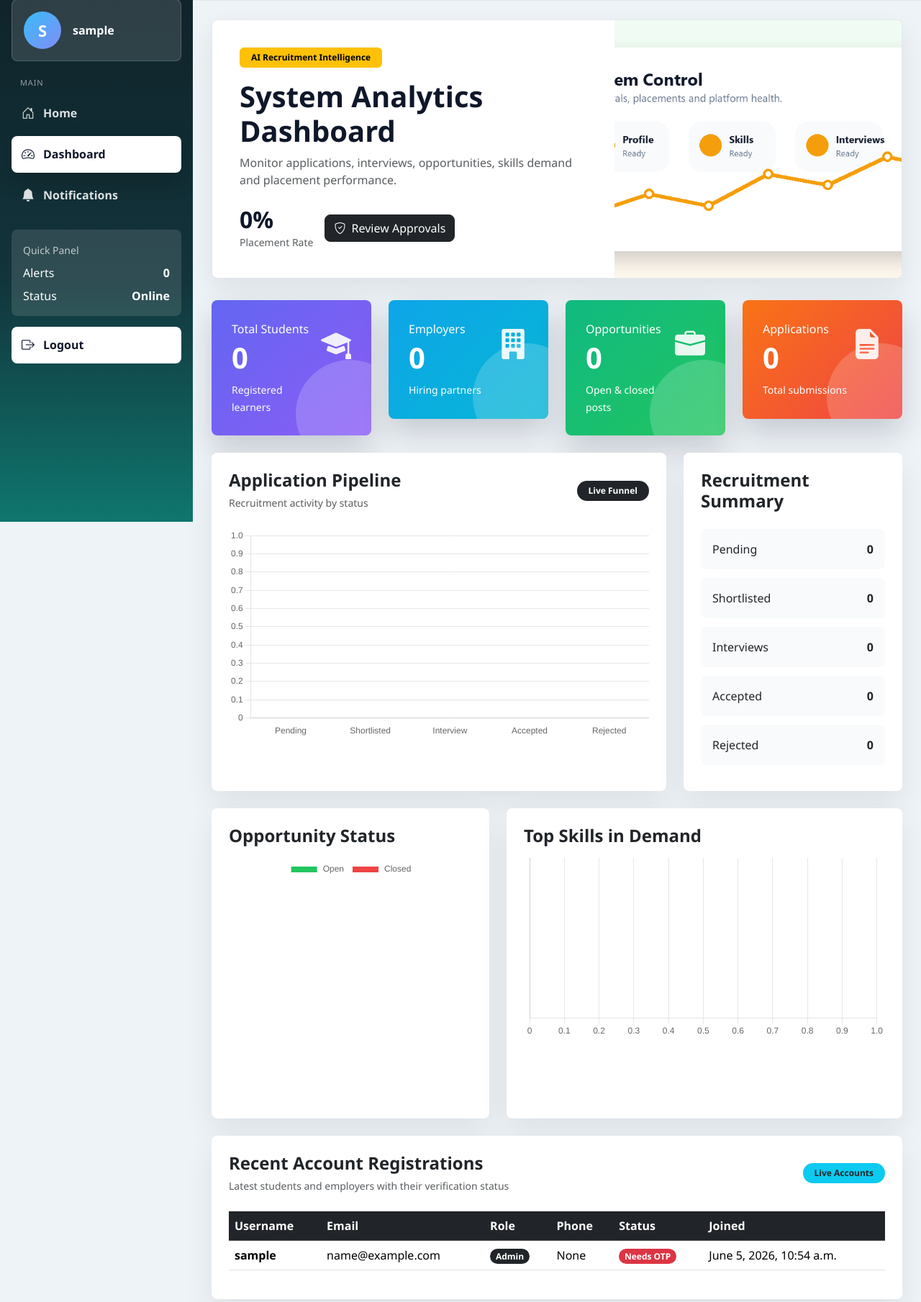
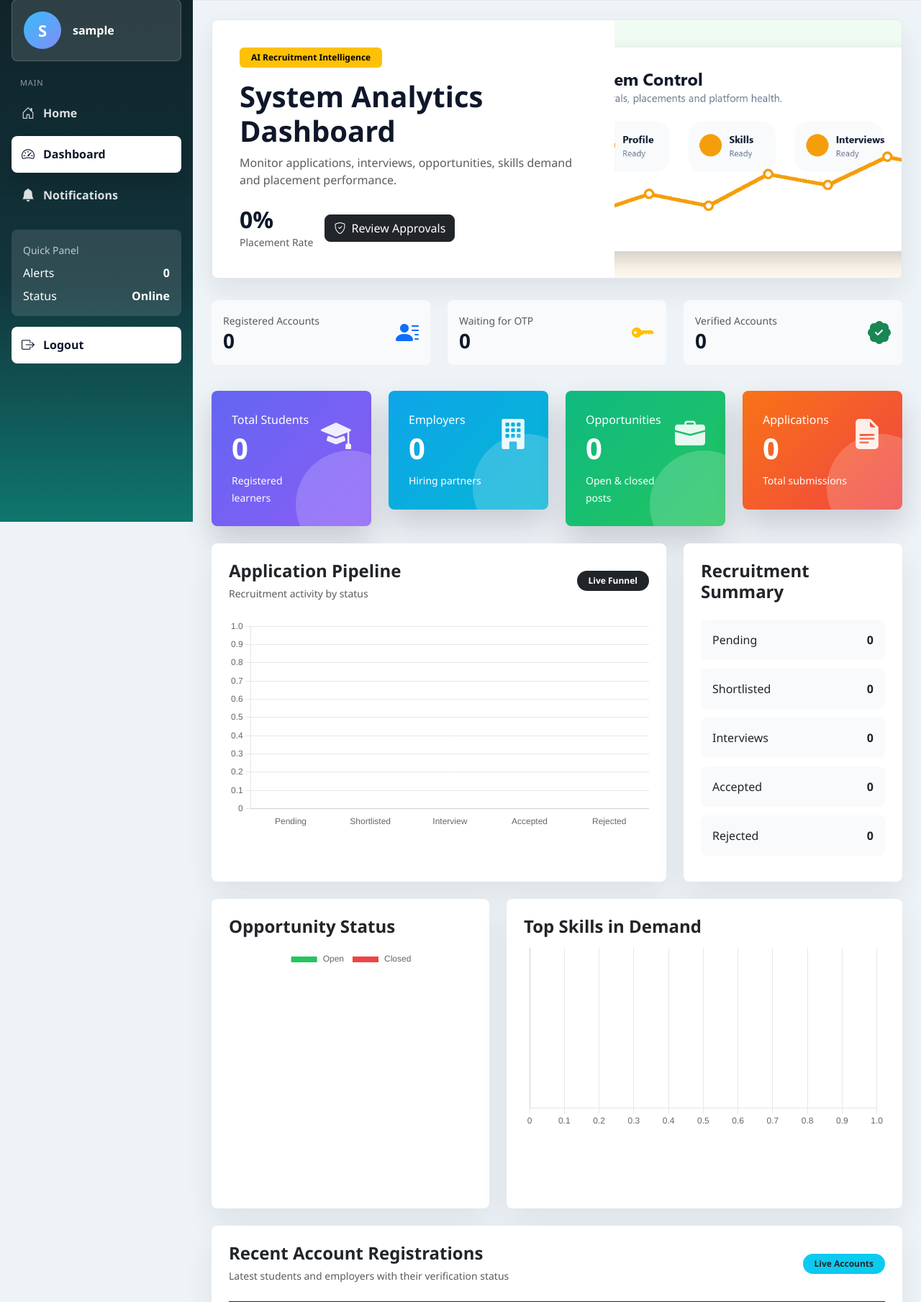
Before and after one commit to georgesultan931-bit/ai-attachment-system, a Django app: page /dashboard/ in a window 1280 px wide. Shown: the part 75-1884 px from the top of the page at 72% size. Run offline with Django 5.2, Linux system fonts and the light colour scheme; the visitor is signed in with stand-in values (Sample User, id 1); data comes from the database, SQL or seed files in the repository; data that the repository does not hold is empty; a map, chart or similar area stays blank.

Commit message:
Highlight registration status on admin dashboard

```diff
--- a/accounts/views.py
+++ b/accounts/views.py
@@ -68,6 +68,24 @@ def dashboard(request):
     total_students = StudentProfile.objects.count()
     total_employers = EmployerProfile.objects.count()
     total_opportunities = InternshipOpportunity.objects.count()
+
+    registered_accounts = User.objects.filter(
+        role__in=[
+            'student',
+            'employer'
+        ]
+    )
+
+    total_registered_accounts = registered_accounts.count()
+
+    pending_registration_count = registered_accounts.filter(
+        Q(is_approved=False) | Q(is_email_verified=False)
+    ).count()
+
+    verified_registration_count = registered_accounts.filter(
+        is_approved=True,
+        is_email_verified=True
+    ).count()
 
     open_opportunities = InternshipOpportunity.objects.filter(
         status='open'
@@ -150,20 +168,13 @@ def dashboard(request):
         for item in top_skills
     ]
 
-    pending_users = User.objects.filter(
-        role__in=[
-            'student',
-            'employer'
-        ],
-    ).filter(
+    pending_users = registered_accounts.filter(
         Q(is_approved=False) | Q(is_email_verified=False)
     ).order_by('-date_joined')
 
     all_users_data = []
 
-    users = User.objects.exclude(
-        role='admin'
-    ).order_by('-date_joined')
+    users = registered_accounts.order_by('-date_joined')
 
     recent_registered_users = users[:10]
 
@@ -202,6 +213,9 @@ def dashboard(request):
         'total_students': total_students,
         'total_employers': total_employers,
         'total_opportunities': total_opportunities,
+        'total_registered_accounts': total_registered_accounts,
+        'pending_registration_count': pending_registration_count,
+        'verified_registration_count': verified_registration_count,
 
         'open_opportunities': open_opportunities,
         'closed_opportunities': closed_opportunities,
@@ -487,7 +501,7 @@ def student_register(request):
 
                 messages.warning(
                     request,
-                    f'Account created, but the automatic email code was not delivered. Admin has been alerted. {otp_message}'
+                    f'Account created, but the automatic email code was not delivered. Ask admin to configure email or resend the code from the dashboard. {otp_message}'
                 )
 
                 return redirect('pending_approval')
@@ -549,7 +563,7 @@ def employer_register(request):
 
                 messages.warning(
                     request,
-                    f'Employer account created, but the automatic email code was not delivered. Admin has been alerted. {otp_message}'
+                    f'Employer account created, but the automatic email code was not delivered. Ask admin to configure email or resend the code from the dashboard. {otp_message}'
                 )
 
                 return redirect('pending_approval')
--- a/templates/accounts/admin_dashboard.html
+++ b/templates/accounts/admin_dashboard.html
@@ -112,6 +112,40 @@
                  alt="Admin analytics dashboard visual">
         </div>
 
+    </div>
+
+</div>
+
+<div class="row g-4 mb-4">
+
+    <div class="col-xl-4 col-md-6">
+        <div class="mini-stat d-flex justify-content-between align-items-center">
+            <div>
+                <span class="text-muted small">Registered Accounts</span>
+                <h3 class="fw-bold mb-0">{{ total_registered_accounts }}</h3>
+            </div>
+            <i class="bi bi-person-lines-fill fs-2 text-primary"></i>
+        </div>
+    </div>
+
+    <div class="col-xl-4 col-md-6">
+        <div class="mini-stat d-flex justify-content-between align-items-center">
+            <div>
+                <span class="text-muted small">Waiting for OTP</span>
+                <h3 class="fw-bold mb-0">{{ pending_registration_count }}</h3>
+            </div>
+            <i class="bi bi-key-fill fs-2 text-warning"></i>
+        </div>
+    </div>
+
+    <div class="col-xl-4 col-md-6">
+        <div class="mini-stat d-flex justify-content-between align-items-center">
+            <div>
+                <span class="text-muted small">Verified Accounts</span>
+                <h3 class="fw-bold mb-0">{{ verified_registration_count }}</h3>
+            </div>
+            <i class="bi bi-patch-check-fill fs-2 text-success"></i>
+        </div>
     </div>
 
 </div>
```
Also changed, not shown: accounts/tests.py (+8 -0 lines).
